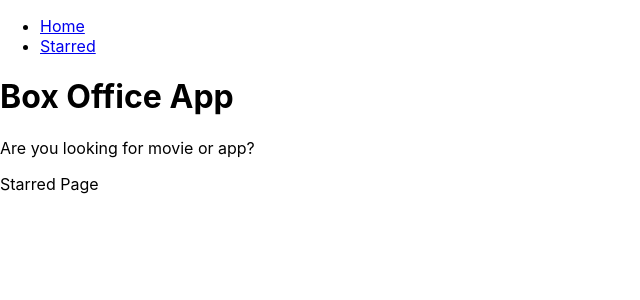
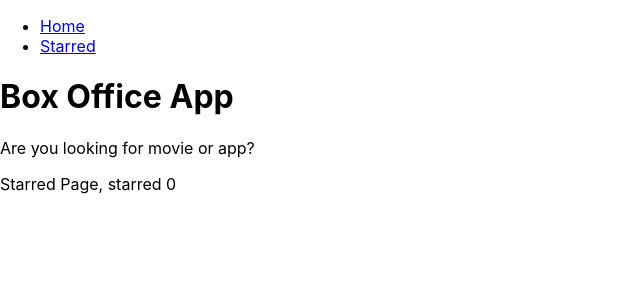
Before and after one commit to lahotimohit/BoxOfficeAppReact, a React (Create React App) app: page /starred in a window 1280 px wide. Shown: the top 300 px of the page, without its empty margins (0-640 px from the left). Built offline with nearby package versions, Linux system fonts and the light colour scheme.

Commit message:
adding the logic of useReducer into separate js file and use it into globally

```diff
--- a/src/components/shows/ShowsCard.jsx
+++ b/src/components/shows/ShowsCard.jsx
@@ -1,4 +1,4 @@
-const ShowsCard = ({ name, image, summary, id, onStarMeClick }) => {
+const ShowsCard = ({ name, image, summary, id, onStarMeClick, isStarred }) => {
   const summaryStriped = summary
     ? summary.split(' ').slice(0, 10).join(' ').replace(/<.+?>/g, '')
     : 'No description';
@@ -15,7 +15,7 @@
           Read More
         </a>
         <button type="button" onClick={() => onStarMeClick(id)}>
-          Star Me
+          {isStarred ? 'Unstar Me' : 'Star Me'}
         </button>
       </div>
     </div>
--- a/src/components/shows/ShowsGrid.jsx
+++ b/src/components/shows/ShowsGrid.jsx
@@ -1,35 +1,10 @@
+import { useStarredShows } from '../../lib/useStarredShows';
 import ShowsCard from './ShowsCard';
 import { useEffect, useReducer } from 'react';
 
-const usePersistedReducer = (reducer, initialState, localStorageKey) => {
-  const [state, dispatch] = useReducer(reducer, initialState, initial => {
-    const persistedValue = localStorage.getItem(localStorageKey);
-    return persistedValue ? JSON.parse(persistedValue) : initial;
-  });
+const ShowsGrid = ({ shows }) => {
+  const [starredShows, dispatchStarred] = useStarredShows();
 
-  useEffect(() => {
-    localStorage.setItem(localStorageKey, JSON.stringify(state));
-  }, [state, localStorageKey]);
-  return [state, dispatch];
-};
-
-const starredShowReducer = (currentStarred, action) => {
-  switch (action.type) {
-    case 'STAR':
-      return currentStarred.concat(action.showId);
-    case 'UNSTAR':
-      return currentStarred.filter(showId => showId != action.showId);
-    default:
-      return currentStarred;
-  }
-};
-
-const ShowsGrid = ({ shows }) => {
-  const [starredShows, dispatchStarred] = usePersistedReducer(
-    starredShowReducer,
-    [],
-    'starredshows'
-  );
   console.log(starredShows);
   const onStarMeClick = showId => {
     const isStarred = starredShows.includes(showId);
@@ -52,6 +27,7 @@
             data.show.image ? data.show.image.medium : '/not-found-img.png'
           }
           onStarMeClick={onStarMeClick}
+          isStarred={starredShows.includes(data.show.id)}
         />
       ))}
     </div>
--- /dev/null
+++ b/src/lib/useStarredShows.js
@@ -0,0 +1,28 @@
+import { useReducer, useEffect } from 'react';
+
+const usePersistedReducer = (reducer, initialState, localStorageKey) => {
+  const [state, dispatch] = useReducer(reducer, initialState, initial => {
+    const persistedValue = localStorage.getItem(localStorageKey);
+    return persistedValue ? JSON.parse(persistedValue) : initial;
+  });
+
+  useEffect(() => {
+    localStorage.setItem(localStorageKey, JSON.stringify(state));
+  }, [state, localStorageKey]);
+  return [state, dispatch];
+};
+
+const starredShowReducer = (currentStarred, action) => {
+  switch (action.type) {
+    case 'STAR':
+      return currentStarred.concat(action.showId);
+    case 'UNSTAR':
+      return currentStarred.filter(showId => showId != action.showId);
+    default:
+      return currentStarred;
+  }
+};
+
+export const useStarredShows = () => {
+  return usePersistedReducer(starredShowReducer, [], 'starredshows');
+};
--- a/src/pages/Starred.jsx
+++ b/src/pages/Starred.jsx
@@ -1,5 +1,8 @@
+import { useStarredShows } from '../lib/useStarredShows';
+
 const Starred = () => {
-  return <div>Starred Page</div>;
+  const [starredShows] = useStarredShows();
+  return <div>Starred Page, starred {starredShows.length}</div>;
 };
 
 export default Starred;
```
